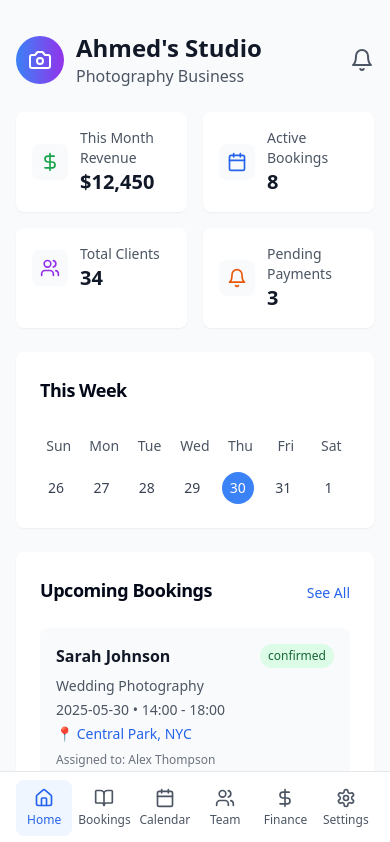
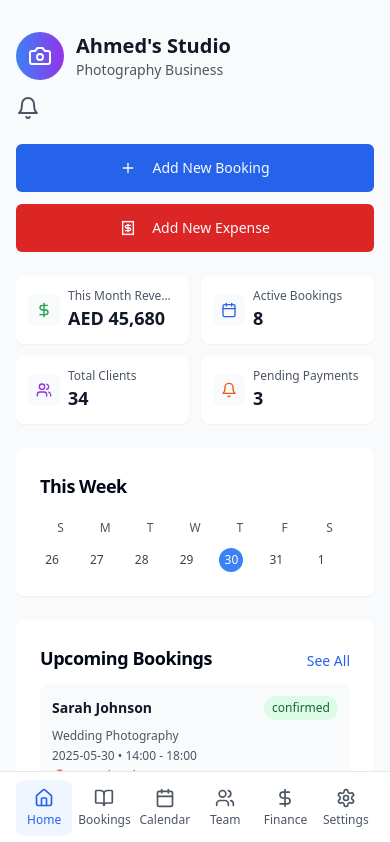
Before and after one commit to Tall-Photographer/shot-sync-studio-hub, a React (Vite) app: page / in a window 390 px wide. Shown: the top 842 px of the page. Built offline with nearby package versions, Linux system fonts and the light colour scheme.

Commit message:
Add dashboard buttons and mobile layout
Add buttons to add bookings and expenses to the dashboard. Implement an expense form with date/time, amount, and booking relation. Adjust layout for mobile responsiveness.

```diff
--- /dev/null
+++ b/src/components/AddExpenseDialog.tsx
@@ -0,0 +1,244 @@
+
+import React, { useState } from 'react';
+import { Dialog, DialogContent, DialogHeader, DialogTitle, DialogTrigger } from '@/components/ui/dialog';
+import { Button } from '@/components/ui/button';
+import { Input } from '@/components/ui/input';
+import { Label } from '@/components/ui/label';
+import { Textarea } from '@/components/ui/textarea';
+import { Select, SelectContent, SelectItem, SelectTrigger, SelectValue } from '@/components/ui/select';
+import { useToast } from '@/hooks/use-toast';
+
+interface AddExpenseDialogProps {
+  trigger: React.ReactNode;
+  onExpenseAdded?: (expense: any) => void;
+}
+
+const AddExpenseDialog = ({ trigger, onExpenseAdded }: AddExpenseDialogProps) => {
+  const [open, setOpen] = useState(false);
+  const { toast } = useToast();
+
+  // Get current date and time in Abu Dhabi timezone
+  const now = new Date();
+  const abuDhabiTime = new Date(now.getTime() + (4 * 60 * 60 * 1000)); // UTC+4
+  const currentDate = abuDhabiTime.toISOString().split('T')[0];
+  const currentTime = abuDhabiTime.toTimeString().slice(0, 5);
+
+  const [expenseData, setExpenseData] = useState({
+    description: '',
+    amount: '',
+    date: currentDate,
+    time: currentTime,
+    category: '',
+    relatedBooking: '',
+    notes: ''
+  });
+
+  const [errors, setErrors] = useState<Record<string, string>>({});
+
+  // Sample bookings for linking
+  const availableBookings = [
+    'Sarah & John Wedding',
+    'Corporate Headshots',
+    'Family Summer Photos'
+  ];
+
+  const expenseCategories = [
+    'Equipment Rental',
+    'Transportation',
+    'Studio Rent',
+    'Marketing',
+    'Software Subscription',
+    'Insurance',
+    'Office Supplies',
+    'Professional Services',
+    'Other'
+  ];
+
+  const handleInputChange = (field: string, value: string) => {
+    setExpenseData(prev => ({ ...prev, [field]: value }));
+    if (errors[field]) {
+      setErrors(prev => ({ ...prev, [field]: '' }));
+    }
+  };
+
+  const validateForm = () => {
+    const newErrors: Record<string, string> = {};
+
+    if (!expenseData.description.trim()) {
+      newErrors.description = 'Description is required';
+    }
+    if (!expenseData.amount || isNaN(Number(expenseData.amount)) || Number(expenseData.amount) <= 0) {
+      newErrors.amount = 'Valid amount is required';
+    }
+    if (!expenseData.date) {
+      newErrors.date = 'Date is required';
+    }
+    if (!expenseData.time) {
+      newErrors.time = 'Time is required';
+    }
+
+    setErrors(newErrors);
+    return Object.keys(newErrors).length === 0;
+  };
+
+  const handleSubmit = (e: React.FormEvent) => {
+    e.preventDefault();
+
+    if (!validateForm()) {
+      toast({
+        title: "Validation Error",
+        description: "Please fix the errors before submitting",
+        variant: "destructive"
+      });
+      return;
+    }
+
+    const newExpense = {
+      id: Date.now(),
+      ...expenseData,
+      amount: `AED ${expenseData.amount}`,
+      type: 'expense',
+      status: 'completed',
+      createdAt: new Date().toISOString()
+    };
+
+    console.log('Creating new expense:', newExpense);
+
+    toast({
+      title: "Expense Added",
+      description: "New expense has been recorded successfully"
+    });
+
+    onExpenseAdded?.(newExpense);
+    setOpen(false);
+
+    // Reset form
+    setExpenseData({
+      description: '',
+      amount: '',
+      date: currentDate,
+      time: currentTime,
+      category: '',
+      relatedBooking: '',
+      notes: ''
+    });
+    setErrors({});
+  };
+
+  return (
+    <Dialog open={open} onOpenChange={setOpen}>
+      <DialogTrigger asChild>
+        {trigger}
+      </DialogTrigger>
+      <DialogContent className="max-w-md mx-auto max-h-[90vh] overflow-y-auto">
+        <DialogHeader>
+          <DialogTitle>Add New Expense</DialogTitle>
+        </DialogHeader>
+
+        <form onSubmit={handleSubmit} className="space-y-4">
+          <div>
+            <Label htmlFor="description">Description *</Label>
+            <Input
+              id="description"
+              value={expenseData.description}
+              onChange={(e) => handleInputChange('description', e.target.value)}
+              placeholder="e.g., Camera Equipment Rental"
+              className={errors.description ? 'border-red-500' : ''}
+            />
+            {errors.description && <p className="text-red-500 text-xs mt-1">{errors.description}</p>}
+          </div>
+
+          <div>
+            <Label htmlFor="amount">Amount (AED) *</Label>
+            <Input
+              id="amount"
+              type="number"
+              step="0.01"
+              value={expenseData.amount}
+              onChange={(e) => handleInputChange('amount', e.target.value)}
+              placeholder="0.00"
+              className={errors.amount ? 'border-red-500' : ''}
+            />
+            {errors.amount && <p className="text-red-500 text-xs mt-1">{errors.amount}</p>}
+          </div>
+
+          <div className="grid grid-cols-2 gap-2">
+            <div>
+              <Label htmlFor="date">Date *</Label>
+              <Input
+                id="date"
+                type="date"
+                value={expenseData.date}
+                onChange={(e) => handleInputChange('date', e.target.value)}
+                className={errors.date ? 'border-red-500' : ''}
+              />
+              {errors.date && <p className="text-red-500 text-xs mt-1">{errors.date}</p>}
+            </div>
+            <div>
+              <Label htmlFor="time">Time *</Label>
+              <Input
+                id="time"
+                type="time"
+                value={expenseData.time}
+                onChange={(e) => handleInputChange('time', e.target.value)}
+                className={errors.time ? 'border-red-500' : ''}
+              />
+              {errors.time && <p className="text-red-500 text-xs mt-1">{errors.time}</p>}
+            </div>
+          </div>
+
+          <div>
+            <Label htmlFor="category">Category</Label>
+            <Select onValueChange={(value) => handleInputChange('category', value)}>
+              <SelectTrigger>
+                <SelectValue placeholder="Select category" />
+              </SelectTrigger>
+              <SelectContent>
+                {expenseCategories.map((category) => (
+                  <SelectItem key={category} value={category}>{category}</SelectItem>
+                ))}
+              </SelectContent>
+            </Select>
+          </div>
+
+          <div>
+            <Label htmlFor="relatedBooking">Related Booking (Optional)</Label>
+            <Select onValueChange={(value) => handleInputChange('relatedBooking', value)}>
+              <SelectTrigger>
+                <SelectValue placeholder="Link to booking" />
+              </SelectTrigger>
+              <SelectContent>
+                <SelectItem value="">None</SelectItem>
+                {availableBookings.map((booking) => (
+                  <SelectItem key={booking} value={booking}>{booking}</SelectItem>
+                ))}
+              </SelectContent>
+            </Select>
+          </div>
+
+          <div>
+            <Label htmlFor="notes">Notes</Label>
+            <Textarea
+              id="notes"
+              value={expenseData.notes}
+              onChange={(e) => handleInputChange('notes', e.target.value)}
+              placeholder="Additional notes..."
+              rows={3}
+            />
+          </div>
+
+          <div className="flex space-x-2 pt-4">
+            <Button type="button" variant="outline" onClick={() => setOpen(false)} className="flex-1">
+              Cancel
+            </Button>
+            <Button type="submit" className="flex-1 bg-red-600 hover:bg-red-700">
+              Add Expense
+            </Button>
+          </div>
+        </form>
+      </DialogContent>
+    </Dialog>
+  );
+};
+
+export default AddExpenseDialog;
--- a/src/components/Dashboard.tsx
+++ b/src/components/Dashboard.tsx
@@ -1,7 +1,10 @@
 
 import React from 'react';
-import { Camera, Calendar, DollarSign, Users, Bell } from 'lucide-react';
+import { Camera, Calendar, DollarSign, Users, Bell, Plus, Receipt } from 'lucide-react';
 import { Card, CardContent, CardHeader, CardTitle } from '@/components/ui/card';
+import { Button } from '@/components/ui/button';
+import NewBookingDialog from './NewBookingDialog';
+import AddExpenseDialog from './AddExpenseDialog';
 
 const Dashboard = () => {
   const upcomingBookings = [
@@ -28,40 +31,71 @@ const Dashboard = () => {
   ];
 
   const stats = [
-    { title: 'This Month Revenue', value: '$12,450', icon: DollarSign, color: 'text-green-600' },
+    { title: 'This Month Revenue', value: 'AED 45,680', icon: DollarSign, color: 'text-green-600' },
     { title: 'Active Bookings', value: '8', icon: Calendar, color: 'text-blue-600' },
     { title: 'Total Clients', value: '34', icon: Users, color: 'text-purple-600' },
     { title: 'Pending Payments', value: '3', icon: Bell, color: 'text-orange-600' }
   ];
 
+  const handleBookingAdded = (newBooking: any) => {
+    console.log('New booking added to dashboard:', newBooking);
+  };
+
+  const handleExpenseAdded = (newExpense: any) => {
+    console.log('New expense added to dashboard:', newExpense);
+  };
+
   return (
-    <div className="p-4 space-y-6">
+    <div className="p-4 space-y-6 max-w-full overflow-x-hidden">
       {/* Header */}
-      <div className="flex items-center justify-between pt-4">
+      <div className="flex flex-col sm:flex-row items-start sm:items-center justify-between pt-4 gap-4">
         <div className="flex items-center space-x-3">
-          <div className="w-12 h-12 bg-gradient-to-r from-blue-500 to-purple-600 rounded-full flex items-center justify-center">
+          <div className="w-12 h-12 bg-gradient-to-r from-blue-500 to-purple-600 rounded-full flex items-center justify-center flex-shrink-0">
             <Camera className="w-6 h-6 text-white" />
           </div>
-          <div>
-            <h1 className="text-2xl font-bold text-gray-900">Ahmed's Studio</h1>
-            <p className="text-gray-600">Photography Business</p>
+          <div className="min-w-0">
+            <h1 className="text-xl sm:text-2xl font-bold text-gray-900 truncate">Ahmed's Studio</h1>
+            <p className="text-gray-600 text-sm">Photography Business</p>
           </div>
         </div>
-        <Bell className="w-6 h-6 text-gray-600" />
+        <Bell className="w-6 h-6 text-gray-600 flex-shrink-0" />
+      </div>
+
+      {/* Action Buttons */}
+      <div className="grid grid-cols-1 sm:grid-cols-2 gap-3">
+        <NewBookingDialog
+          trigger={
+            <Button className="w-full bg-blue-600 hover:bg-blue-700 h-12">
+              <Plus className="w-4 h-4 mr-2" />
+              Add New Booking
+            </Button>
+          }
+          onBookingAdded={handleBookingAdded}
+        />
+
+        <AddExpenseDialog
+          trigger={
+            <Button className="w-full bg-red-600 hover:bg-red-700 h-12">
+              <Receipt className="w-4 h-4 mr-2" />
+              Add New Expense
+            </Button>
+          }
+          onExpenseAdded={handleExpenseAdded}
+        />
       </div>
 
       {/* Quick Stats */}
-      <div className="grid grid-cols-2 gap-4">
+      <div className="grid grid-cols-2 gap-3 sm:gap-4">
         {stats.map((stat, index) => (
           <Card key={index} className="bg-white shadow-sm border-0">
-            <CardContent className="p-4">
-              <div className="flex items-center space-x-3">
-                <div className={`p-2 rounded-lg bg-gray-50`}>
-                  <stat.icon className={`w-5 h-5 ${stat.color}`} />
+            <CardContent className="p-3 sm:p-4">
+              <div className="flex items-center space-x-2 sm:space-x-3">
+                <div className="p-2 rounded-lg bg-gray-50 flex-shrink-0">
+                  <stat.icon className={`w-4 h-4 sm:w-5 sm:h-5 ${stat.color}`} />
                 </div>
-                <div>
-                  <p className="text-sm text-gray-600">{stat.title}</p>
-                  <p className="text-xl font-bold text-gray-900">{stat.value}</p>
+                <div className="min-w-0 flex-1">
+                  <p className="text-xs sm:text-sm text-gray-600 truncate">{stat.title}</p>
+                  <p className="text-lg sm:text-xl font-bold text-gray-900 truncate">{stat.value}</p>
                 </div>
               </div>
             </CardContent>
@@ -71,20 +105,20 @@ const Dashboard = () => {
 
       {/* Calendar Overview */}
       <Card className="bg-white shadow-sm border-0">
-        <CardHeader>
+        <CardHeader className="pb-3">
           <CardTitle className="text-lg font-semibold">This Week</CardTitle>
         </CardHeader>
         <CardContent>
-          <div className="grid grid-cols-7 gap-2 text-center">
-            {['Sun', 'Mon', 'Tue', 'Wed', 'Thu', 'Fri', 'Sat'].map((day, index) => (
-              <div key={day} className="text-sm text-gray-600 py-2">
+          <div className="grid grid-cols-7 gap-1 sm:gap-2 text-center">
+            {['S', 'M', 'T', 'W', 'T', 'F', 'S'].map((day, index) => (
+              <div key={day} className="text-xs sm:text-sm text-gray-600 py-2">
                 {day}
               </div>
             ))}
             {[26, 27, 28, 29, 30, 31, 1].map((date, index) => (
               <div
                 key={date}
-                className={`w-8 h-8 rounded-full flex items-center justify-center text-sm ${
+                className={`w-6 h-6 sm:w-8 sm:h-8 rounded-full flex items-center justify-center text-xs sm:text-sm ${
                   date === 30 ? 'bg-blue-500 text-white' : 'text-gray-700 hover:bg-gray-100'
                 }`}
               >
@@ -97,16 +131,18 @@ const Dashboard = () => {
 
       {/* Upcoming Bookings */}
       <Card className="bg-white shadow-sm border-0">
-        <CardHeader className="flex flex-row items-center justify-between">
+        <CardHeader className="flex flex-row items-center justify-between pb-3">
           <CardTitle className="text-lg font-semibold">Upcoming Bookings</CardTitle>
           <span className="text-sm text-blue-600 font-medium">See All</span>
         </CardHeader>
-        <CardContent className="space-y-4">
+        <CardContent className="space-y-3 sm:space-y-4">
           {upcomingBookings.map((booking) => (
-            <div key={booking.id} className="bg-gray-50 rounded-lg p-4">
+            <div key={booking.id} className="bg-gray-50 rounded-lg p-3 sm:p-4">
               <div className="flex items-center justify-between mb-2">
-                <h3 className="font-semibold text-gray-900">{booking.client}</h3>
-                <span className={`px-2 py-1 rounded-full text-xs font-medium ${
+                <h3 className="font-semibold text-gray-900 text-sm sm:text-base truncate pr-2">
+                  {booking.client}
+                </h3>
+                <span className={`px-2 py-1 rounded-full text-xs font-medium flex-shrink-0 ${
                   booking.status === 'confirmed'
                     ? 'bg-green-100 text-green-800'
                     : 'bg-yellow-100 text-yellow-800'
@@ -114,10 +150,10 @@ const Dashboard = () => {
                   {booking.status}
                 </span>
               </div>
-              <p className="text-sm text-gray-600 mb-1">{booking.service}</p>
-              <p className="text-sm text-gray-600 mb-1">{booking.date} • {booking.time}</p>
-              <p className="text-sm text-blue-600">📍 {booking.location}</p>
-              <p className="text-xs text-gray-500 mt-2">Assigned to: {booking.assignedTo}</p>
+              <p className="text-xs sm:text-sm text-gray-600 mb-1 truncate">{booking.service}</p>
+              <p className="text-xs sm:text-sm text-gray-600 mb-1">{booking.date} • {booking.time}</p>
+              <p className="text-xs sm:text-sm text-blue-600 truncate">📍 {booking.location}</p>
+              <p className="text-xs text-gray-500 mt-2 truncate">Assigned to: {booking.assignedTo}</p>
             </div>
           ))}
         </CardContent>
```
